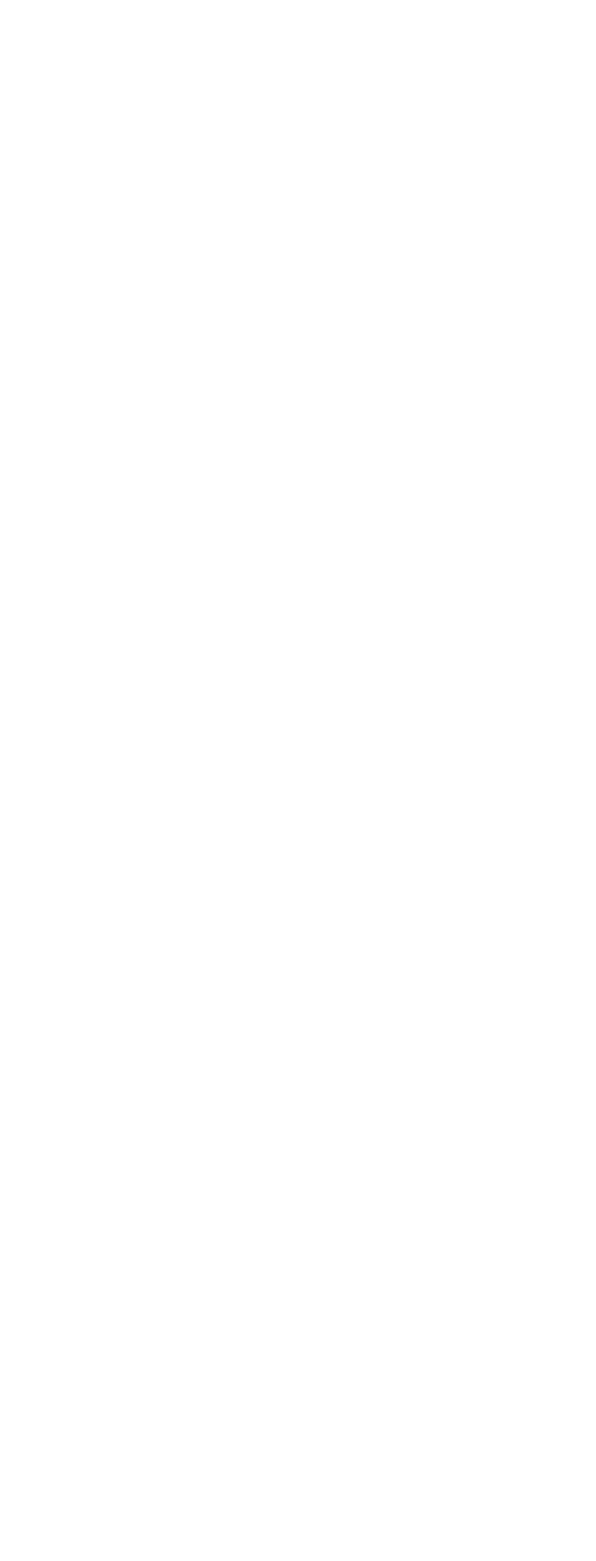
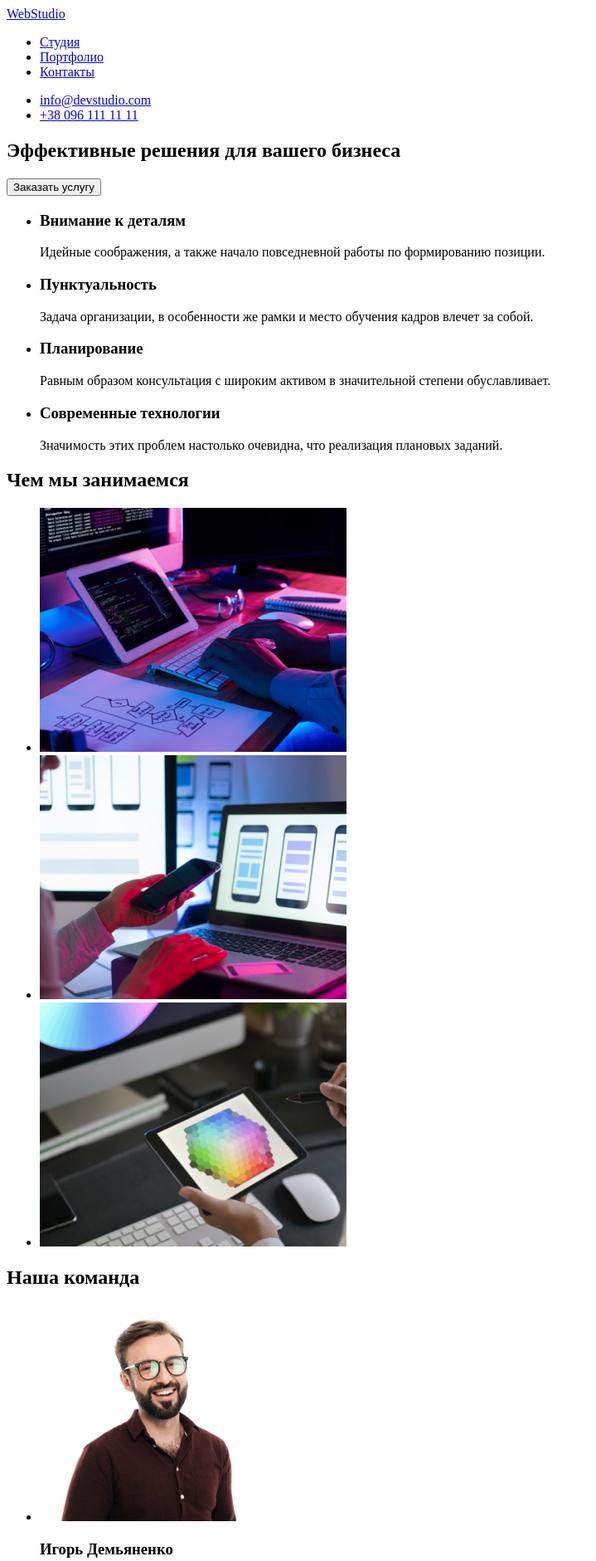
Before and after one commit to Dima-Shvets/goit-markup-hw-01, a plain HTML site: page index.html in a window 1280 px wide. Shown: the top 1881 px of the page at 83% size, without its empty margins (0-719 px from the left). Before the commit the page ends 800 px from the top, so only its background shows below. Drawn offline with Linux system fonts and the light colour scheme.

Commit message:
Додає базову розмітку сторінки

```diff
--- a/index.html
+++ b/index.html
@@ -1,12 +1,107 @@
 <!DOCTYPE html>
-<html lang="en">
+<html lang="ru">
 <head>
     <meta charset="UTF-8">
     <meta http-equiv="X-UA-Compatible" content="IE=edge">
     <meta name="viewport" content="width=device-width, initial-scale=1.0">
-    <title>Document</title>
+    <title></title>
 </head>
 <body>
+    <!-- Шапка -->
+    <header>
+        <nav>
+            <a href="./index.html">WebStudio</a>
+            <ul>
+                <li><a href="http://">Студия</a></li>
+                <li><a href="http://">Портфолио</a></li>
+                <li><a href="http://">Контакты</a></li>
+            </ul>
 
+        </nav>
+        <ul>
+            <li><a href="mailto:info@devstudio.com">info@devstudio.com</a></li>
+            <li><a href="tel:+380961111111">+38 096 111 11 11</a></li>
+        </ul>
+    </header>
+    <main>
+    <!--Герой-->
+    <section>
+        <h1>Эффективные решения для вашего бизнеса</h1>
+        <button>Заказать услугу</button>
+    </section>
+    <!--Особливості-->
+    <section>
+        <ul>
+            <li>
+                <h3>Внимание к деталям</h3>
+                <p>Идейные соображения, а также начало повседневной работы по формированию позиции.</p>
+            </li>
+            <li>
+                <h3>Пунктуальность</h3>
+                <p>Задача организации, в особенности же рамки и место обучения кадров влечет за собой.</p>
+            </li>
+            <li>
+                <h3>Планирование</h3>
+                <p>Равным образом консультация с широким активом в значительной степени обуславливает.</p>
+            </li>
+            <li>
+                <h3>Современные технологии</h3>
+                <p>Значимость этих проблем настолько очевидна, что реализация плановых заданий.</p>
+            </li>
+        </ul>
+    </section>
+
+    <section>
+        <h2>Чем мы занимаемся</h2>
+        <ul>
+            <li>
+                <img src="./images/what_we_do1.jpg" alt="Человек наберает код"width="370">
+            </li>
+            <li>
+                <img src="./images/what_we_do2.jpg" alt="Человек выбирает дизайн сайта для мобильного устройства"width="370">
+            </li>
+            <li>
+                <img src="./images/what_we_do3.jpg" alt="Человек выбирает цвет из палитры на планшете"width="370">
+            </li>
+        </ul>
+    </section>
+
+    <section>
+        <h2>Наша команда</h2>
+        <ul>
+            <li>
+                <img src="./images/team1.jpg" alt="Игорь Демьяненко" width="270">
+                <h3>Игорь Демьяненко</h3>
+                <p lang="en">Product Designer</p>
+            </li>
+            <li>
+                <img src="./images/team2.jpg" alt="Ольга Репина" width="270">
+                <h3>Ольга Репина</h3>
+                <p lang="en">Frontend Developer</p>
+            </li>
+            <li>
+                <img src="./images/team3.jpg" alt="Николай Тарасов" width="270">
+                <h3>Николай Тарасов</h3>
+                <p lang="en">Marketing</p>
+            </li>
+            <li>
+                <img src="./images/team4.jpg" alt="Михаил Ермаков" width="270">
+                <h3>Михаил Ермаков</h3>
+                <p lang="en">UI Designer</p>
+            </li>
+        </ul>
+    </section>
+    </main>
+
+    <footer>
+        <a href="./index.html">WebStudio</a>
+        <address>
+            <ul>
+                <li><p>г. Киев, пр-т Леси Украинки, 26</p></li>
+                <li><a href="mailto:info@devstudio.com">info@devstudio.com</a></li>
+                <li><a href="tel:+380961111111">+38 096 111 11 11</a></li>
+            </ul>
+        </address>
+    </footer>
 </body>
 </html>
```
Also changed, not shown: .prettierrc.json (added), images/team1.jpg (added), images/team2.jpg (added), images/team3.jpg (added), images/team4.jpg (added), images/what_we_do1.jpg (added), images/what_we_do2.jpg (added), images/what_we_do3.jpg (added).
